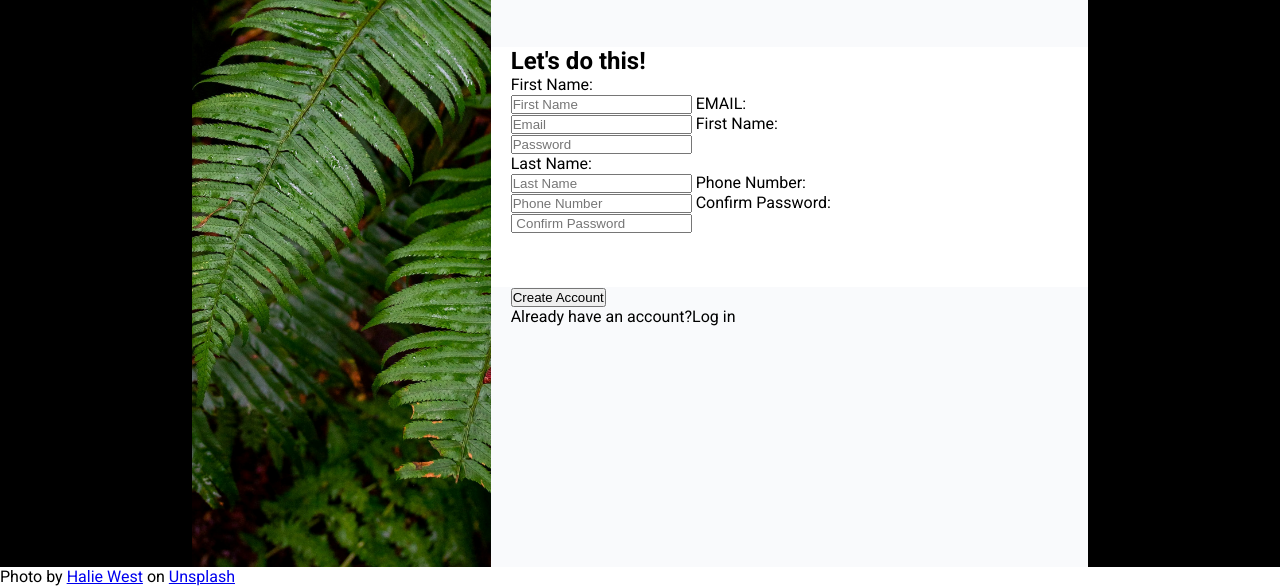
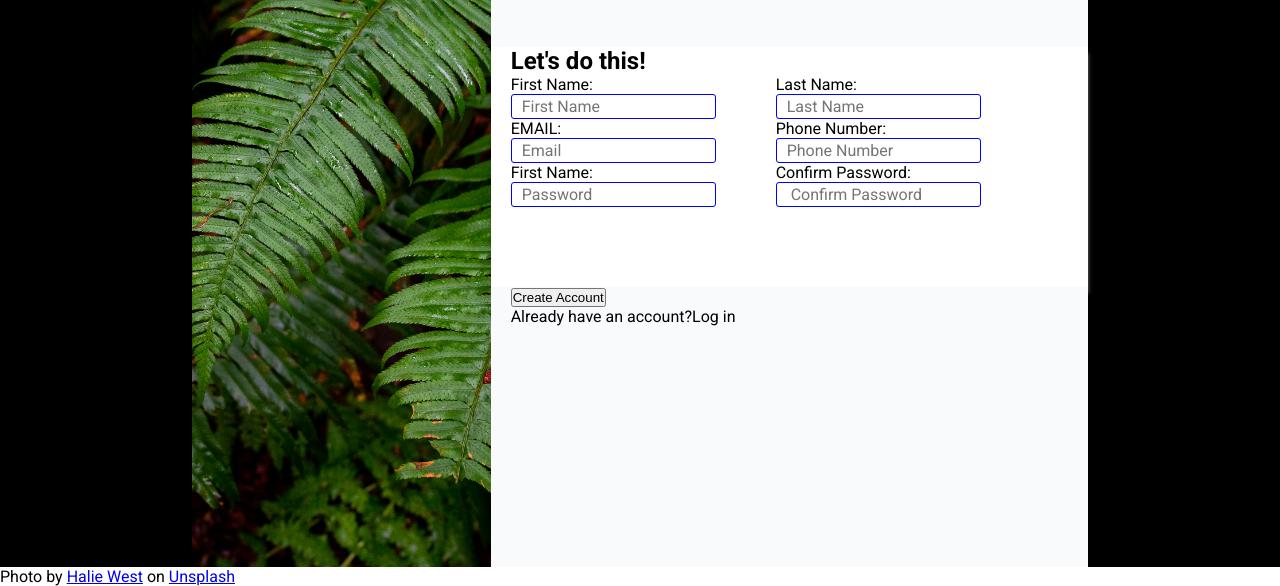
Before and after one commit to Shadrack04/odin-sign-up-form, a plain HTML site: page index.html in a window 1280 px wide. Shown: the part 233-819 px from the top of the page. Drawn offline with Linux system fonts and the light colour scheme.

Commit message:
display the inputs in a flex box

```diff
--- a/index.html
+++ b/index.html
@@ -26,26 +26,28 @@
         <form action="#">
           <div class="inputs">
             <h2>Let's do this!</h2>
+            <div class="">
               <div class="input-left">
                 <label for="first-name">First Name:</label><br>
-              <input type="text" id="first-name" placeholder="First Name">
+                <input type="text" id="first-name" placeholder="First Name"><br>
 
                 <label for="email">EMAIL:</label><br>
-              <input type="email" id="email" placeholder="Email">
+                <input type="email" id="email" placeholder="Email"><br>
 
                 <label for="password">First Name:</label><br>
-              <input type="password" id="password" placeholder="Password">
+                <input type="password" id="password" placeholder="Password"><br>
               </div>
 
               <div class="input-right">
                 <label for="last-name">Last Name:</label><br>
-              <input type="text" id="last-name" placeholder="Last Name">
+                <input type="text" id="last-name" placeholder="Last Name"><br>
 
                 <label for="phone">Phone Number:</label><br>
-              <input type="email" id="phone" placeholder="Phone Number">
+                <input type="email" id="phone" placeholder="Phone Number"><br>
 
                 <label for="Cpassword">Confirm Password:</label><br>
                 <input type="password" id="Cpassword" placeholder=" Confirm Password">
+              </div>
             </div>
           </div>
           <div class="btn-container">
--- a/style.css
+++ b/style.css
@@ -80,6 +80,19 @@ main {
   height: 30vh;
   background-color: white;
   padding-left: 20px;
+  box-shadow: 0px 6px 4px 0px gray;
+}
+.inputs > div {
+  display: flex;
+  gap: 60px;
+}
+.inputs input {
+  display: inline-block;
+  margin-bottom: 50px;
+  all: unset;
+  border: 1px solid blue;
+  padding: 2px 10px;
+  border-radius: 3px;
 }
 
 .btn-container {
```
Lines whose indentation alone changed are shown as unchanged.
